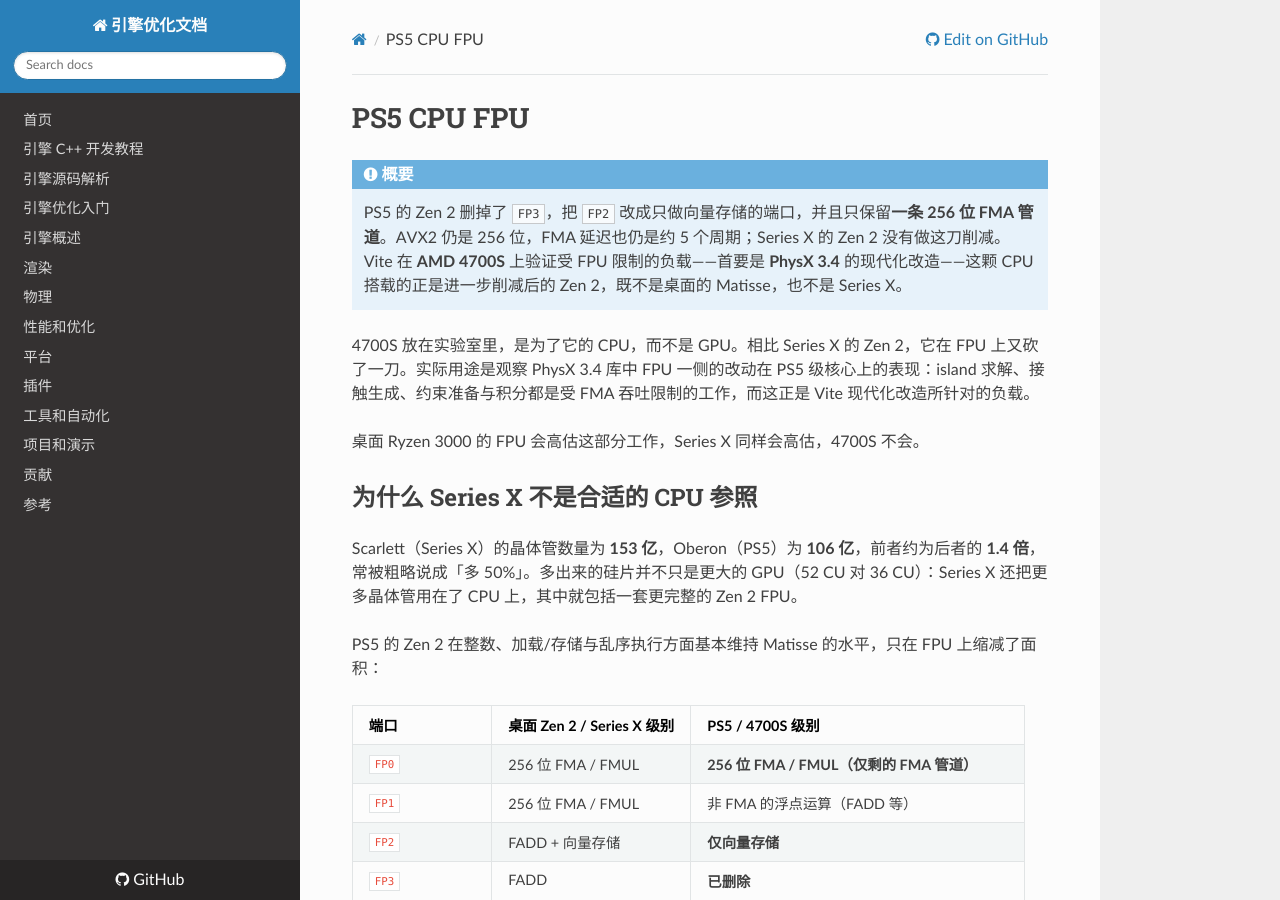
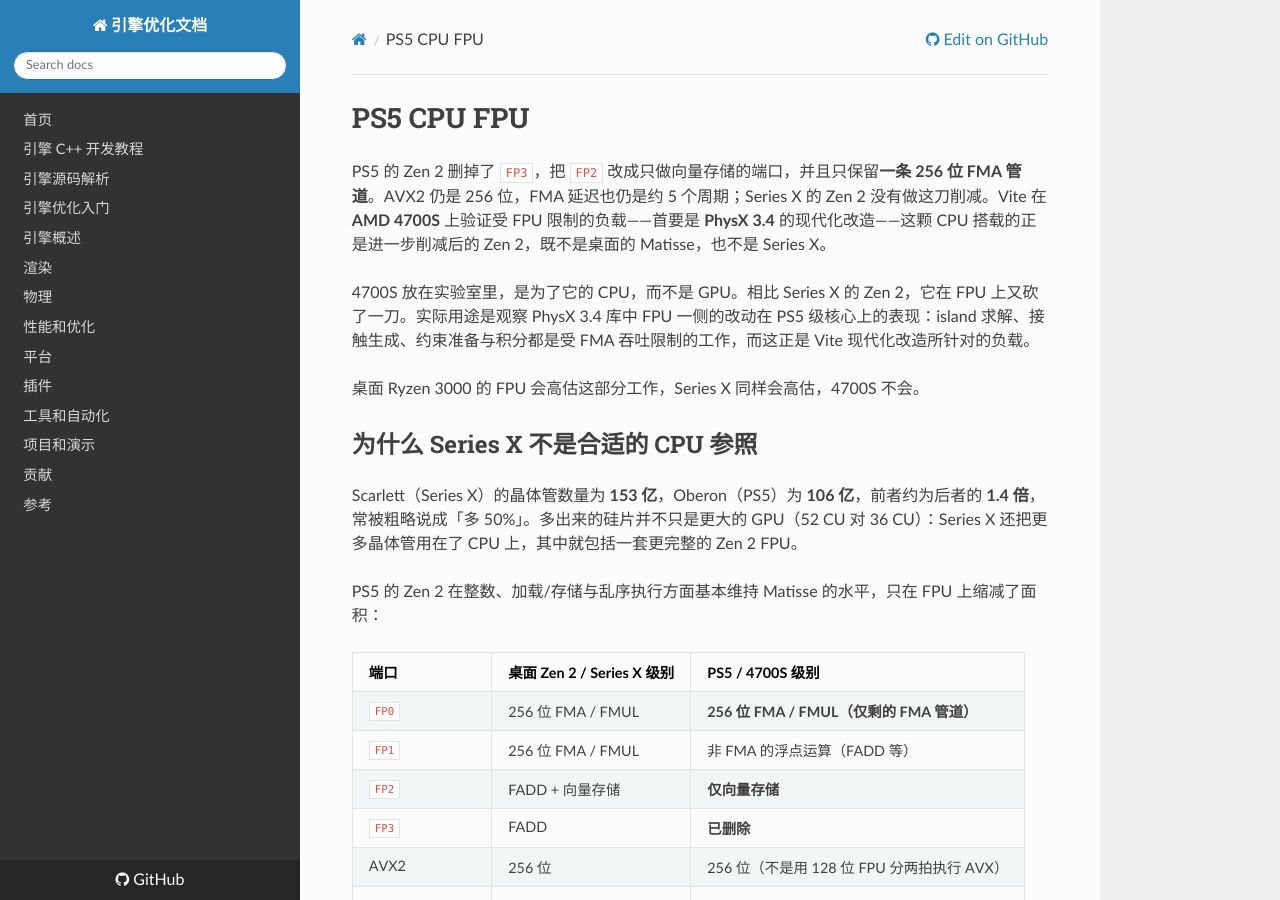
Before and after one commit to OpenHUTB/cpp, an MkDocs documentation site: the page built from docs/optimization/Performance/PS5-CPU-FPU.md, in a window 1280 px wide and 900 px high. Built offline with MkDocs 1.6.1, drawn with Linux system fonts in a browser that asks for light colours; nearby versions of some CDN libraries; a script that is not in the unit is left out.

Commit message:
docs(performance): 概要改为普通段落
去掉 !!! note 行与 4 空格缩进，开头与英文源 tldr 在站点上的呈现一致：纯段落，不加框。

```diff
--- a/docs/optimization/Performance/PS5-CPU-FPU.md
+++ b/docs/optimization/Performance/PS5-CPU-FPU.md
@@ -1,7 +1,6 @@
 # PS5 CPU FPU
 
-!!! note "概要"
-    PS5 的 Zen 2 删掉了 `FP3`，把 `FP2` 改成只做向量存储的端口，并且只保留**一条 256 位 FMA 管道**。AVX2 仍是 256 位，FMA 延迟也仍是约 5 个周期；Series X 的 Zen 2 没有做这刀削减。Vite 在 **AMD 4700S** 上验证受 FPU 限制的负载——首要是 **PhysX 3.4** 的现代化改造——这颗 CPU 搭载的正是进一步削减后的 Zen 2，既不是桌面的 Matisse，也不是 Series X。
+PS5 的 Zen 2 删掉了 `FP3`，把 `FP2` 改成只做向量存储的端口，并且只保留**一条 256 位 FMA 管道**。AVX2 仍是 256 位，FMA 延迟也仍是约 5 个周期；Series X 的 Zen 2 没有做这刀削减。Vite 在 **AMD 4700S** 上验证受 FPU 限制的负载——首要是 **PhysX 3.4** 的现代化改造——这颗 CPU 搭载的正是进一步削减后的 Zen 2，既不是桌面的 Matisse，也不是 Series X。
 
 4700S 放在实验室里，是为了它的 CPU，而不是 GPU。相比 Series X 的 Zen 2，它在 FPU 上又砍了一刀。实际用途是观察 PhysX 3.4 库中 FPU 一侧的改动在 PS5 级核心上的表现：island 求解、接触生成、约束准备与积分都是受 FMA 吞吐限制的工作，而这正是 Vite 现代化改造所针对的负载。
 
```
